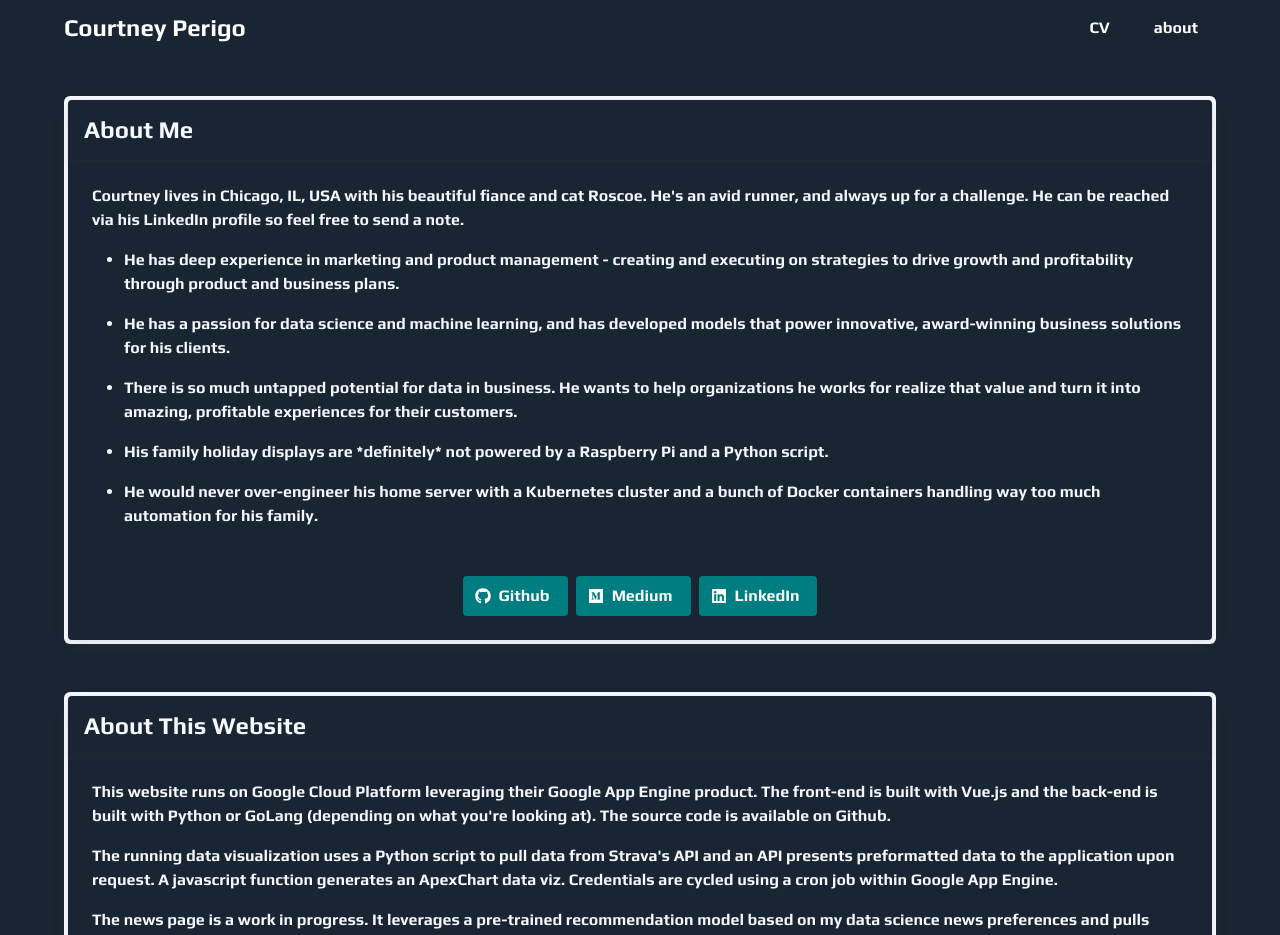
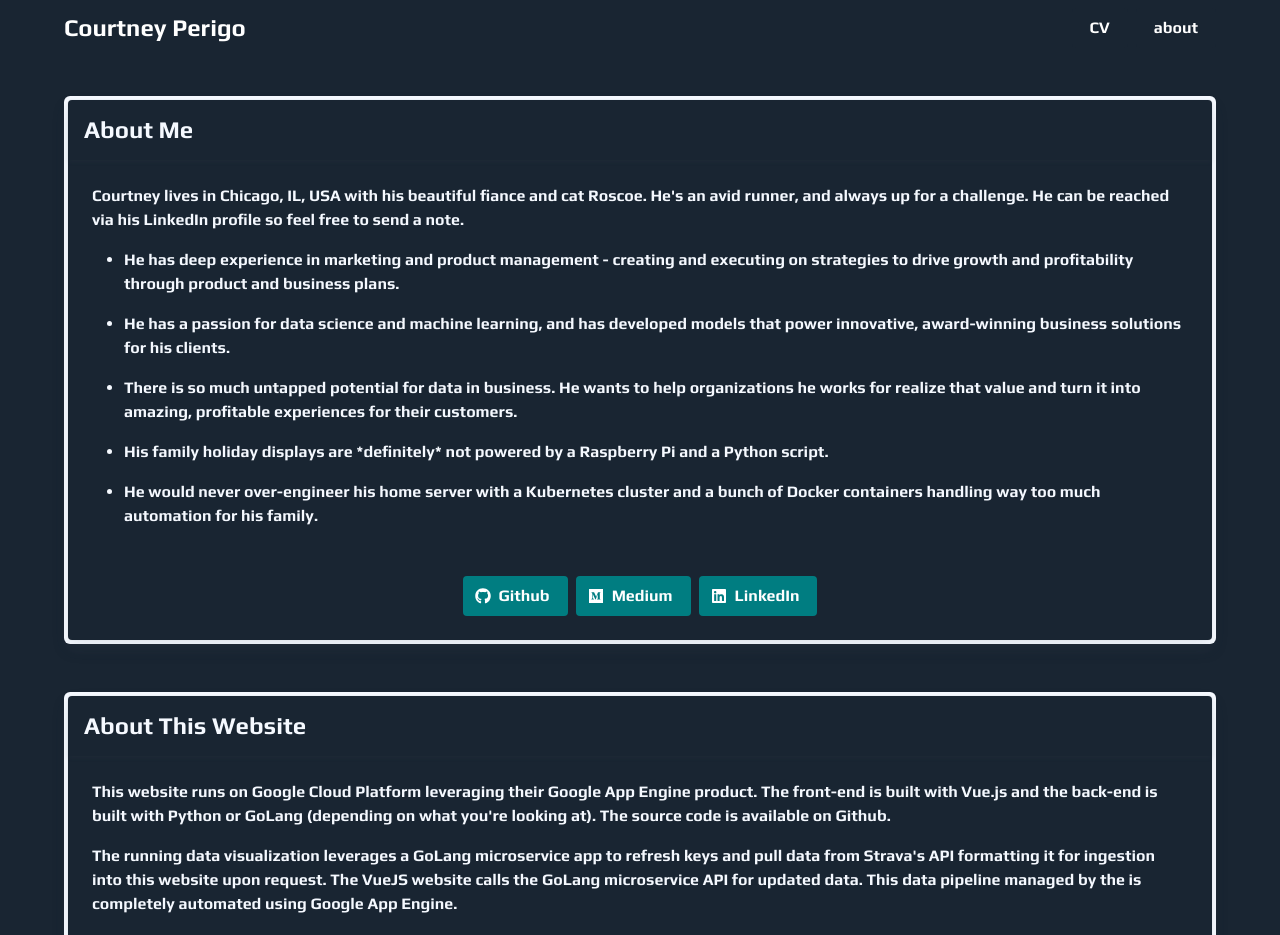
Before and after one commit to agentdanger/courtney-perigo-dotcom, a Vue app in the folder courtney-perigo-dotcom/: page /about in a window 1280 px wide. Shown: the top 935 px of the page. Built offline with nearby package versions, Linux system fonts and the light colour scheme; what vue3-apexcharts would draw is missing.

Commit message:
Update About.vue

```diff
--- a/courtney-perigo-dotcom/src/views/About.vue
+++ b/courtney-perigo-dotcom/src/views/About.vue
@@ -85,9 +85,9 @@ export default {
             about_website: "This website runs on Google Cloud Platform leveraging their Google App Engine product. \
             The front-end is built with Vue.js and the back-end is built with Python or GoLang (depending on what you're looking at). \
             The source code is available on Github.",
-            about_running: "The running data visualization uses a Python script to pull data from Strava's API and \
-            an API presents preformatted data to the application upon request.  A javascript function generates an ApexChart data viz. \
-            Credentials are cycled using a cron job within Google App Engine.",
+            about_running: "The running data visualization leverages a GoLang microservice app to refresh keys and pull data from Strava's API \
+            formatting it for ingestion into this website upon request.  The VueJS website calls the GoLang microservice API for updated data. \
+            This data pipeline managed by the is completely automated using Google App Engine.",
             about_news: "The news page is a work in progress. It leverages a pre-trained recommendation model based on my data science news preferences \
             and pulls interesting data science articles from an RSS feed. The front-end is built with Vue.js and the back-end is built with Python and GoLang.",
             about_me_interests_list: [
```
